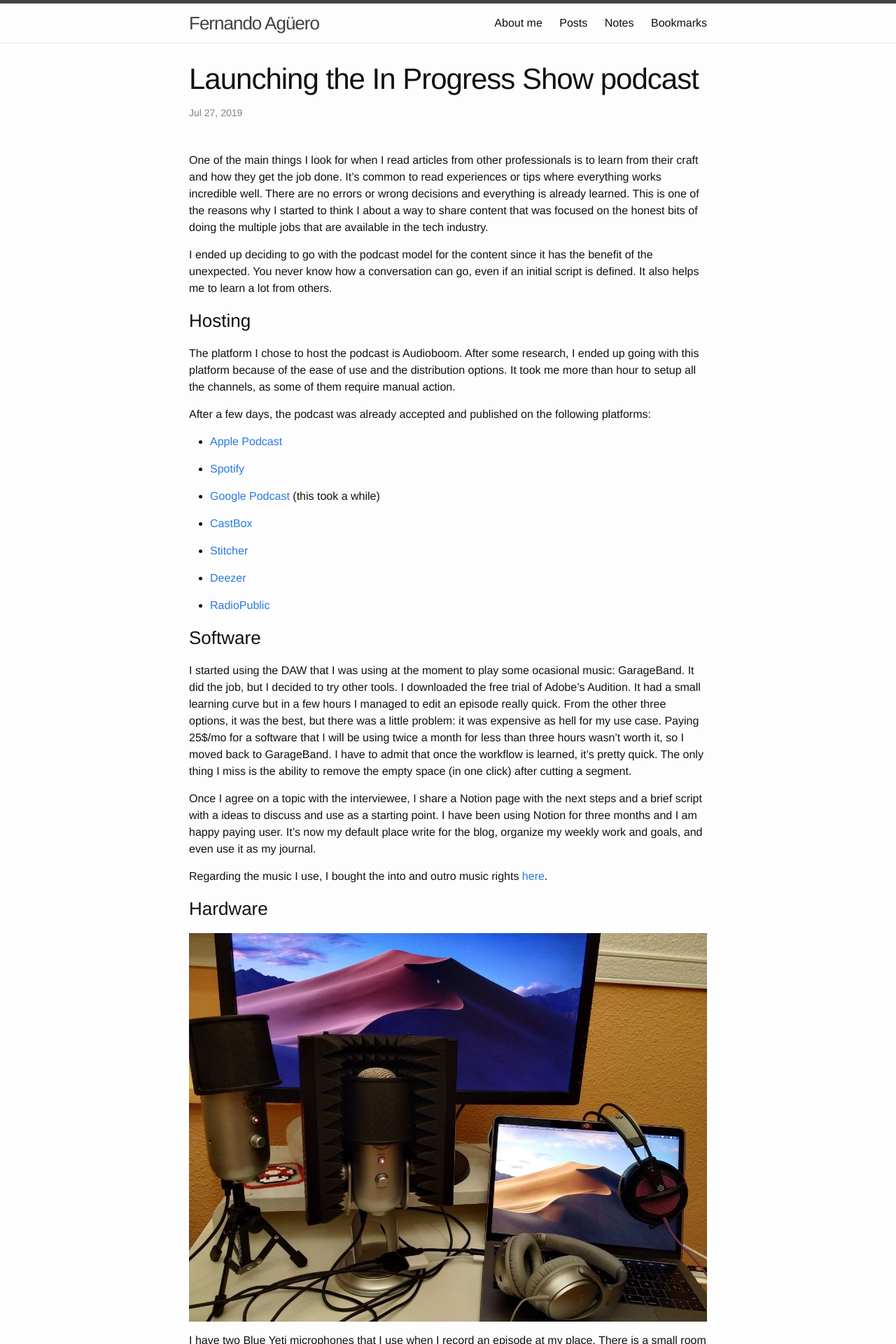
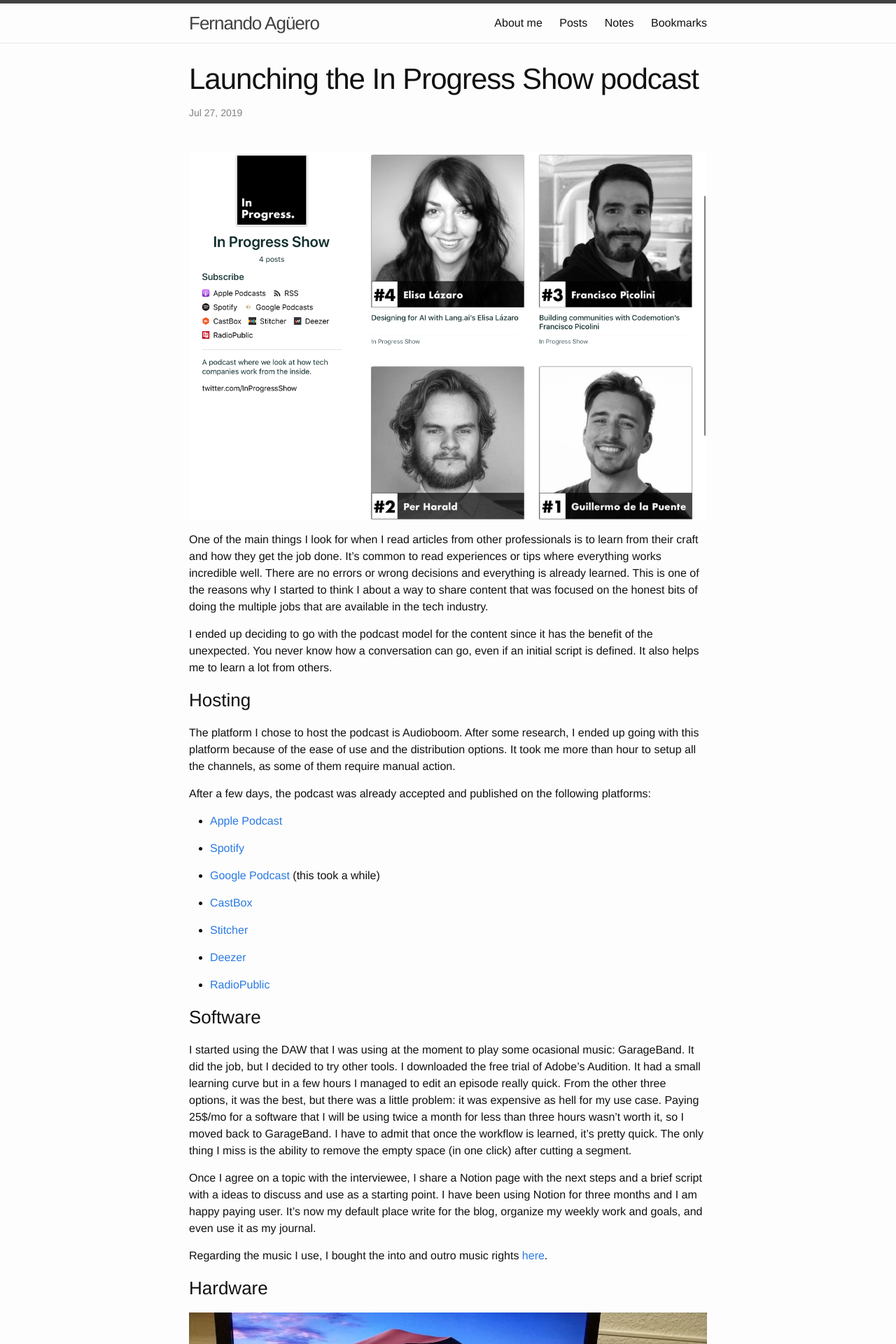
Before and after one commit to fjaguero/site, a Jekyll site: the page built from _posts/2019-07-27-launching-the-in-progress-show-podcast.markdown, in a window 1280 px wide. Shown: the top 1920 px of the page at 70% size. Built offline with Jekyll 4.4.1, drawn with Linux system fonts in a browser that asks for light colours; some web fonts are replaced.

Commit message:
Updated Launching The In Progress Show Podcast

```diff
--- a/_posts/2019-07-27-launching-the-in-progress-show-podcast.markdown
+++ b/_posts/2019-07-27-launching-the-in-progress-show-podcast.markdown
@@ -5,6 +5,8 @@
 - personal
 - podcast
 ---
+
+![In progress](/uploads/CE033437-EA35-406B-ACAD-84E74E7B2807.jpeg)
 
 One of the main things I look for when I read articles from other professionals is to learn from their craft and how they get the job done. It’s common to read experiences or tips where everything works incredible well. There are no errors or wrong decisions and everything is already learned. This is one of the reasons why I started to think I about a way to share content that was focused on the honest bits of doing the multiple jobs that are available in the tech industry.
 
```
